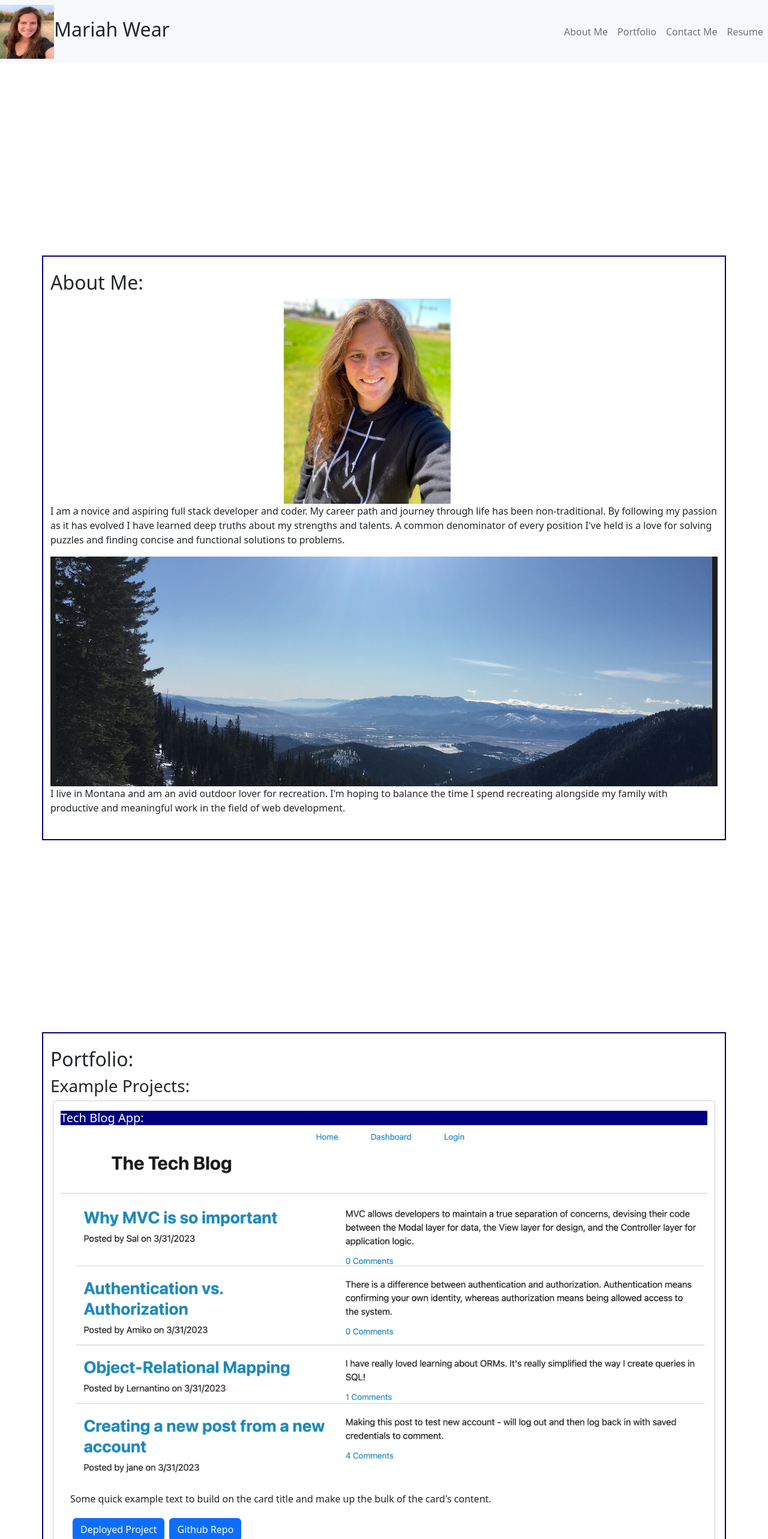
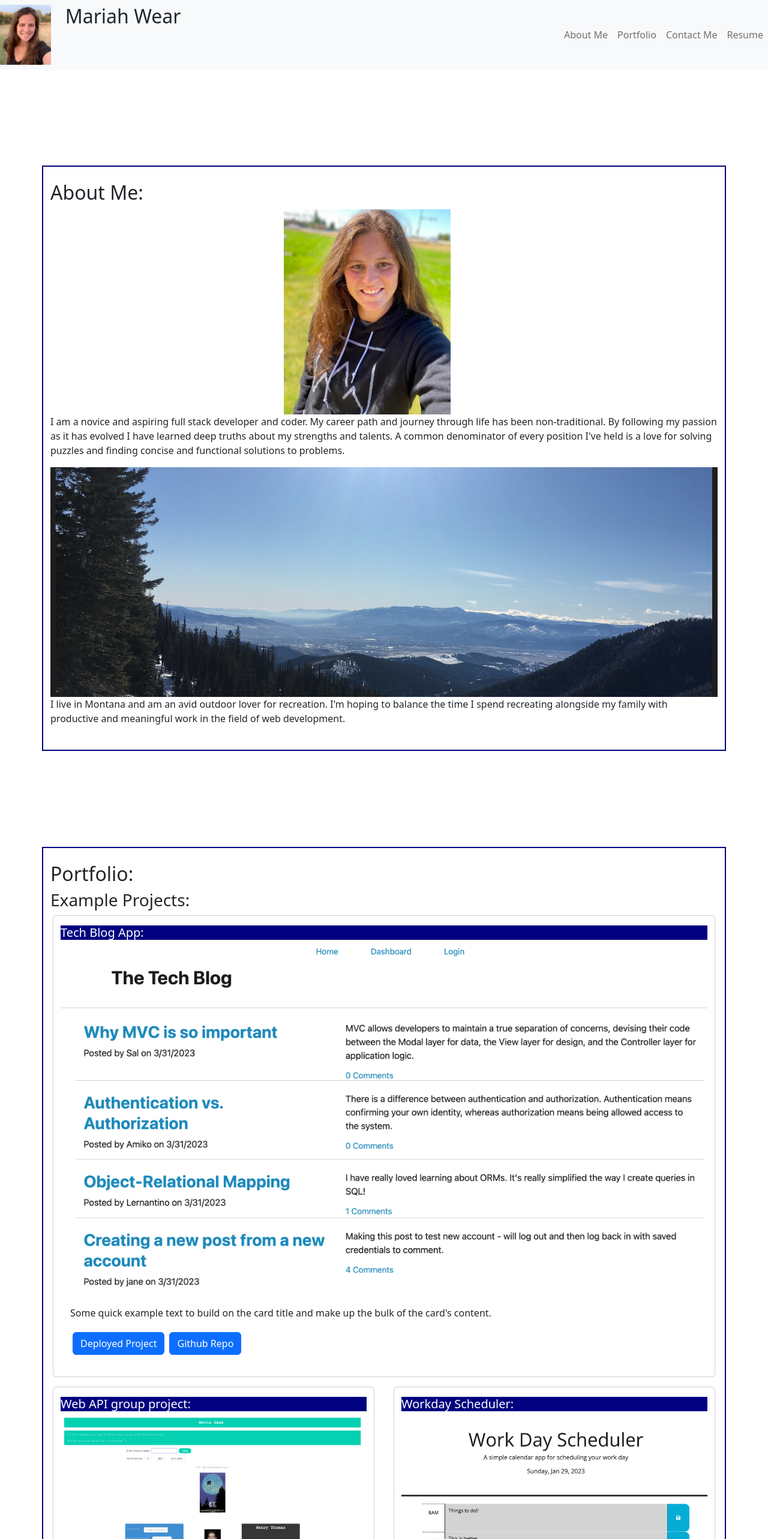
Before and after one commit to mariahw4/react-portfolio, a React (Create React App) app: page / in a window 1280 px wide. Shown: the top 2566 px of the page at 60% size. Built offline with nearby package versions, Linux system fonts and the light colour scheme.

Commit message:
updating image links so not broken, fixing formatting on navbar

```diff
--- a/src/App.css
+++ b/src/App.css
@@ -22,7 +22,11 @@ h5{
 }
 .container {
   border: 2px solid navy;
-  margin-top: 20rem;
+  margin-top: 10rem;
+  margin-bottom: 5rem;
+}
+.nav-link {
+  width: fit-content;
 }
 
 .card {
--- a/src/components/about_me.js
+++ b/src/components/about_me.js
@@ -5,13 +5,13 @@ function About() {
         <div className="container py-4">
             <h2 className="h2" id="About-Me">About Me:</h2>
             <div className="justify-content-center">
-                <img src="/images/headshot.png" className="headshot-img" alt=" headshot "/>
+                <img src="/react-portfolio/images/headshot.png" className="headshot-img" alt=" headshot "/>
 
             </div>
             <p>I am a novice and aspiring full stack developer and coder.  My career path and journey through life has been non-traditional. By following my passion
                 as it has evolved I have learned deep truths about my strengths and talents.  A common denominator of every position I've held
                 is a love for solving puzzles and finding concise and functional solutions to problems.</p>
-            <img src="/images/mountain-panorama.jpg" className="img-fluid" alt=" mountain "/>
+            <img src="/react-portfolio/images/mountain-panorama.jpg" className="img-fluid" alt=" mountain "/>
             <p>I live in Montana and am an avid outdoor lover for recreation. I'm hoping to balance the time I spend recreating alongside my family with productive and meaningful work in the field of web development.</p>
         </div>
     )
--- a/src/components/navbar.js
+++ b/src/components/navbar.js
@@ -5,9 +5,14 @@ function Navbar() {
   return (
     <>
     <nav className="navbar sticky-top navbar-light navbar-expand-lg bg-light">
-    <img src="/images/self-portrait.png" width="90" height="90" className="d-inline-block align-top" alt="self-portrait"/>
-    <h2>Mariah Wear</h2>
-    <div className="collapse navbar-collapse" id="navbarNav">
+      <div className="row">
+    <img src="/react-portfolio/images/self-portrait.png" className="d-inline-block align-top col-1" alt="self-portrait"/>
+    <h2 className="col-4">Mariah Wear</h2>
+    <button className="navbar-toggler" type="button" data-toggle="collapse" data-target="#navbarNav" aria-controls="navbarNav" aria-expanded="false" aria-label="Toggle navigation">
+    <span className="navbar-toggler-icon"></span>
+  </button>
+
+    <div className="col-7 collapse navbar-collapse" id="navbarNav">
     <ul className="navbar-nav">
       <li className="nav-item active">
         <a className="nav-link" href="#About-Me">About Me <span className="sr-only"></span></a>
@@ -22,11 +27,11 @@ function Navbar() {
         <a className="nav-link" href="#Resume">Resume</a>
       </li>
 
+
     </ul>
+    </div>
   </div>
-
 </nav>
-
    </>
   );
 }
--- a/src/components/portfolio.js
+++ b/src/components/portfolio.js
@@ -10,7 +10,7 @@ function Portfolio() {
        <div className="row">
        <div className="card col">
                     <h5 className="card-title">Tech Blog App:</h5>
-                <img className="card-img-top" src="/images/tech-blog.png" alt="screenshot of webpage"/>
+                <img className="card-img-top" src="/react-portfolio/images/tech-blog.png" alt="screenshot of webpage"/>
                 <div className="card-body">
                     <p className="card-text">Some quick example text to build on the card title and make up the bulk of the card's content.</p>
                     <a target="_blank" rel="noopener noreferrer" href="https://tech-blog-application.herokuapp.com/" className="btn btn-primary">Deployed Project</a>
@@ -23,7 +23,7 @@ function Portfolio() {
        <div className="row">
             <div className="card col">
                     <h5 className="card-title">Web API group project:</h5>
-                <img className="card-img-top" src="/images/webAPI.png" alt="screenshot of webpage"/>
+                <img className="card-img-top" src="/react-portfolio/images/webAPI.png" alt="screenshot of webpage"/>
                 <div className="card-body">
                     <p className="card-text">Some quick example text to build on the card title and make up the bulk of the card's content.</p>
                     <a target="_blank" rel="noopener noreferrer" href="https://mariahw4.github.io/MovieDetails/" className="btn btn-primary">Deployed Project</a>
@@ -34,7 +34,7 @@ function Portfolio() {
 
             <div className="card col">
                     <h5 className="card-title">Workday Scheduler: </h5>
-                <img className="card-img-top" src="/images/workday-scheduler.png" alt="screenshot of webpage"/>
+                <img className="card-img-top" src="/react-portfolio/images/workday-scheduler.png" alt="screenshot of webpage"/>
                 <div className="card-body">
                     <p className="card-text">Some quick example text to build on the card title and make up the bulk of the card's content.</p>
                     <a target="_blank" rel="noopener noreferrer" href="https://mariahw4.github.io/05-workday-scheduler/" className="btn btn-primary">Deployed Project</a>
@@ -48,7 +48,7 @@ function Portfolio() {
         <div className="row">
             <div className="card col">
                     <h5 className="card-title">Weather Dashboard:</h5>
-                <img className="card-img-top" src="/images/weather-dashboard.png" alt="screenshot of webpage"/>
+                <img className="card-img-top" src="/react-portfolio/images/weather-dashboard.png" alt="screenshot of webpage"/>
                 <div className="card-body">
                     <p className="card-text">Some quick example text to build on the card title and make up the bulk of the card's content.</p>
                     <a target="_blank" rel="noopener noreferrer" href="https://mariahw4.github.io/06-weather-dashboard/" className="btn btn-primary">Deployed Project</a>
@@ -58,7 +58,7 @@ function Portfolio() {
             </div>
             <div className="card col">
                     <h5 className="card-title">Password Generator: </h5>
-                <img className="card-img-top" src="/images/password-generator.png" alt="screenshot of webpage"/>
+                <img className="card-img-top" src="/react-portfolio/images/password-generator.png" alt="screenshot of webpage"/>
                 <div className="card-body">
                     <p className="card-text">Some quick example text to build on the card title and make up the bulk of the card's content.</p>
                     <a target="_blank" rel="noopener noreferrer" href="https://mariahw4.github.io/03-javascript-password-generator/" className="btn btn-primary">Deployed Project</a>
@@ -68,7 +68,7 @@ function Portfolio() {
             </div>
             <div className="card col">
                     <h5 className="card-title">Basic Portfolio: </h5>
-                <img className="card-img-top" src="/images/early-portfolio.png" alt="screenshot of webpage"/>
+                <img className="card-img-top" src="/react-portfolio/images/early-portfolio.png" alt="screenshot of webpage"/>
                 <div className="card-body">
                     <p className="card-text">Some quick example text to build on the card title and make up the bulk of the card's content.</p>
                     <a target="_blank" rel="noopener noreferrer" href="https://mariahw4.github.io/02-professional-portfolio/" className="btn btn-primary">Deployed Project</a>
```
